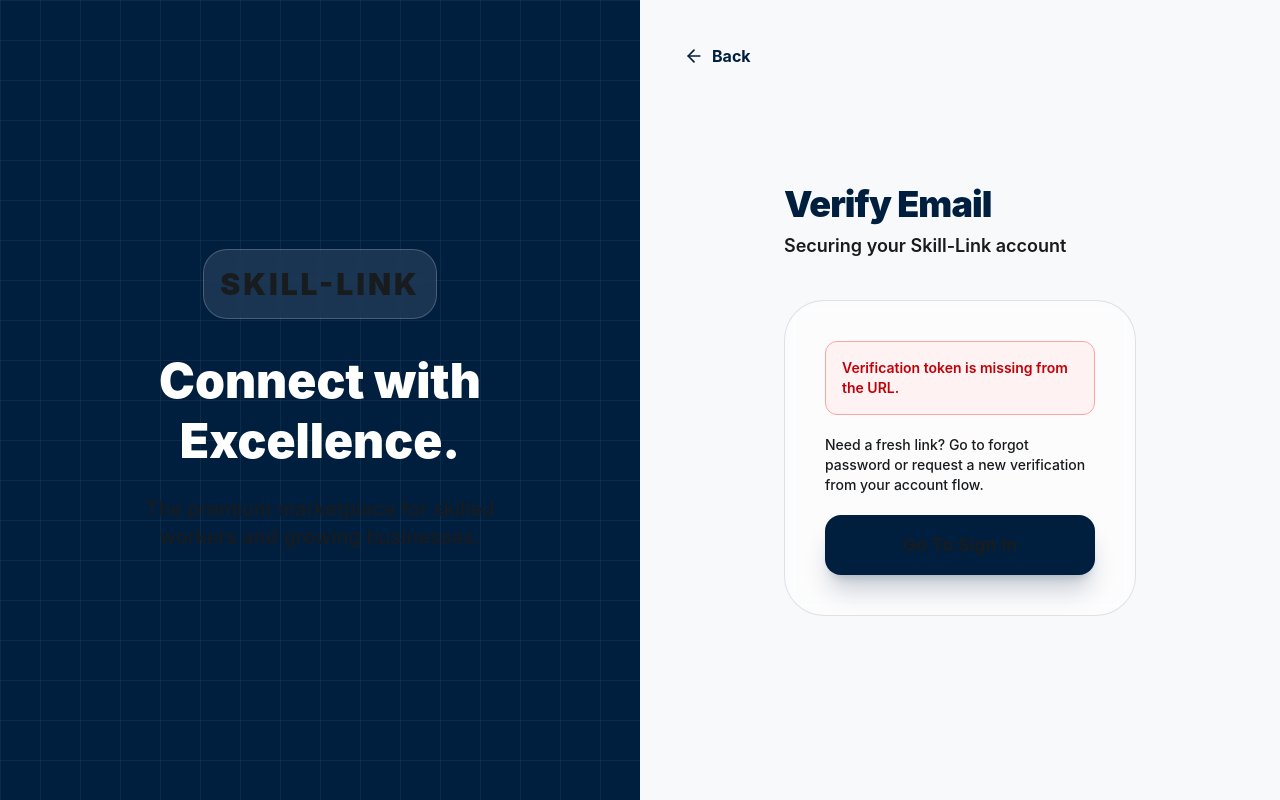
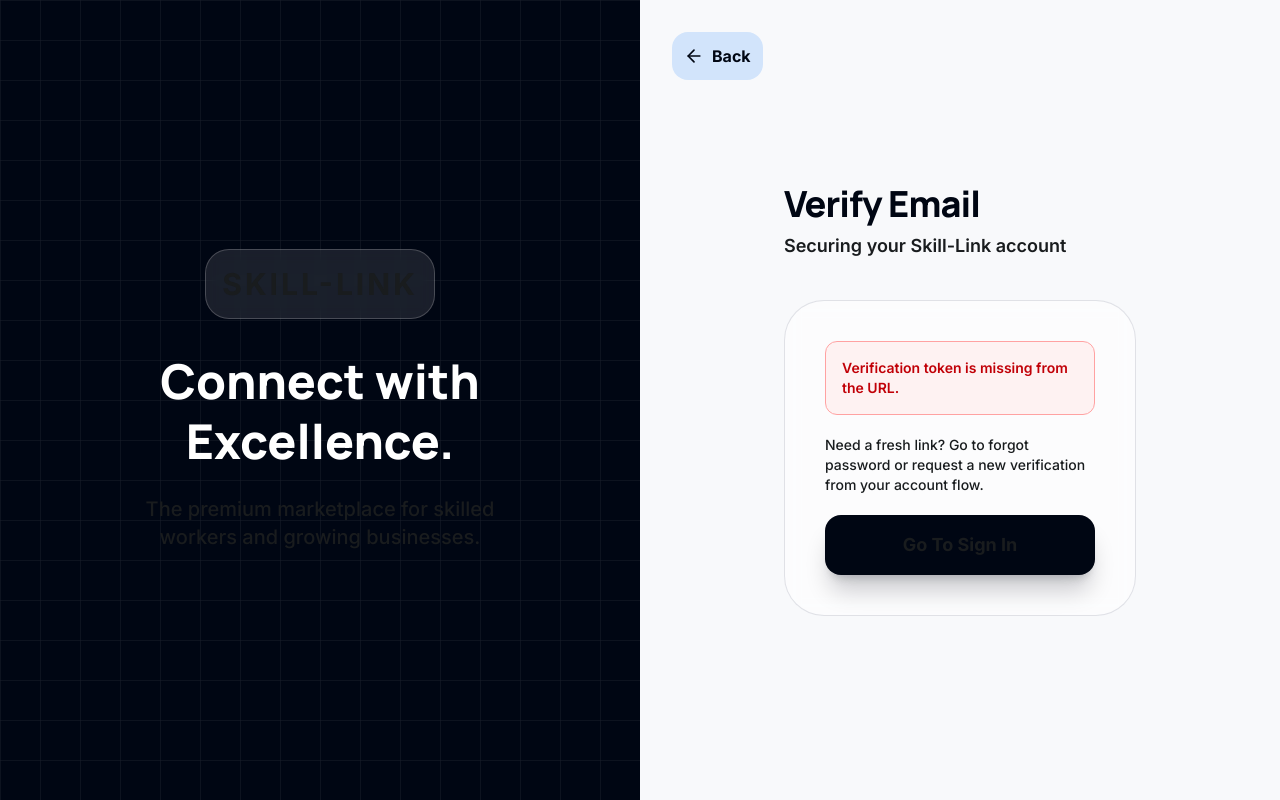
Before and after one commit to Shankar-0707/Skill-Link, a React (Vite) app in the folder Frontend/: page /verify-email in a window 1280 px wide. Built offline with nearby package versions, Linux system fonts and the light colour scheme; no server answers.

Commit message:
Theme changed according to current version

```diff
--- a/Frontend/src/index.css
+++ b/Frontend/src/index.css
@@ -19,15 +19,57 @@
   --color-muted: var(--muted);
   --color-muted-foreground: var(--muted-foreground);
 
-  --color-accent: var(--secondary);
-  --color-accent-foreground: var(--secondary-foreground);
+  --color-accent: var(--accent);
+  --color-accent-foreground: var(--accent-foreground);
+
+  --color-tertiary: var(--tertiary);
+  --color-tertiary-foreground: var(--tertiary-foreground);
 
   --color-success: var(--success);
   --color-warning: var(--warning);
 
+  /* Surface color tokens from Stitch Design System */
+  --color-surface: var(--surface);
+  --color-surface-bright: var(--surface-bright);
+  --color-surface-dim: var(--surface-dim);
+  --color-surface-variant: var(--surface-variant);
+  --color-surface-container: var(--surface-container);
+  --color-surface-container-low: var(--surface-container-low);
+  --color-surface-container-lowest: var(--surface-container-lowest);
+  --color-surface-container-high: var(--surface-container-high);
+  --color-surface-container-highest: var(--surface-container-highest);
+
+  --color-outline: var(--outline);
+  --color-outline-variant: var(--outline-variant);
+
+  --color-inverse-primary: var(--inverse-primary);
+  --color-inverse-surface: var(--inverse-surface);
+  --color-inverse-on-surface: var(--inverse-on-surface);
+
+  --color-primary-container: var(--primary-container);
+  --color-primary-fixed: var(--primary-fixed);
+  --color-primary-fixed-dim: var(--primary-fixed-dim);
+
+  --color-secondary-container: var(--secondary-container);
+  --color-secondary-fixed: var(--secondary-fixed);
+  --color-secondary-fixed-dim: var(--secondary-fixed-dim);
+
+  --color-tertiary-container: var(--tertiary-container);
+  --color-tertiary-fixed: var(--tertiary-fixed);
+  --color-tertiary-fixed-dim: var(--tertiary-fixed-dim);
+
+  --color-error: var(--error);
+  --color-error-container: var(--error-container);
+  --color-on-error: var(--on-error);
+  --color-on-error-container: var(--on-error-container);
+
   --radius-lg: var(--radius);
   --radius-md: calc(var(--radius) - 2px);
   --radius-sm: calc(var(--radius) - 4px);
+
+  --font-headline: "Manrope", sans-serif;
+  --font-body: "Inter", sans-serif;
+  --font-label: "Inter", sans-serif;
 
   --animate-accordion-down: accordion-down 0.2s ease-out;
   --animate-accordion-up: accordion-up 0.2s ease-out;
@@ -44,58 +86,170 @@
 
 @layer base {
   :root {
+    /* ============================
+       SKILL-LINK STITCH THEME
+       Creative North Star: "The Curated Authority"
+       Color Mode: LIGHT | Roundness: ROUND_FOUR
+    ============================ */
+
     /* Background & Main Surface */
     --background: #f8f9fb;
     --foreground: #191c1e;
 
-    /* Primary Color (Nocturnal Navy) */
-    --primary: #001f3f;
+    /* Primary Color — Nocturnal Navy */
+    --primary: #000613;
     --primary-foreground: #ffffff;
+    --primary-container: #001f3f;
+    --primary-fixed: #d4e3ff;
+    --primary-fixed-dim: #afc8f0;
+    --on-primary-container: #6f88ad;
+    --on-primary-fixed: #001c3a;
+    --on-primary-fixed-variant: #2f486a;
 
-    /* Secondary Surface (Inputs, Card backgrounds) - Surface Container Low */
+    /* Secondary Color — Muted Slate Blue */
     --secondary: #f2f4f6;
     --secondary-foreground: #191c1e;
+    --secondary-container: #d2e4fb;
+    --secondary-fixed: #d2e4fb;
+    --secondary-fixed-dim: #b7c8de;
+    --on-secondary: #ffffff;
+    --on-secondary-container: #556679;
+    --on-secondary-fixed: #0b1d2d;
+    --on-secondary-fixed-variant: #38485a;
 
-    /* Muted Text and Backgrounds - Surface Container */
+    /* Tertiary Color — Deep Terracotta */
+    --tertiary: #110200;
+    --tertiary-foreground: #ffffff;
+    --tertiary-container: #391303;
+    --tertiary-fixed: #ffdbce;
+    --tertiary-fixed-dim: #fdb69a;
+    --on-tertiary: #ffffff;
+    --on-tertiary-container: #b5785f;
+    --on-tertiary-fixed: #351002;
+    --on-tertiary-fixed-variant: #6b3a25;
+
+    /* Muted — Surface Container */
     --muted: #eceef0;
     --muted-foreground: #43474e;
 
-    /* Success, Alert, Error */
+    /* Accent — Same as Secondary Container */
+    --accent: #d2e4fb;
+    --accent-foreground: #4f6073;
+
+    /* Destructive / Error */
+    --destructive: #ba1a1a;
+    --destructive-foreground: #ffffff;
+    --error: #ba1a1a;
+    --error-container: #ffdad6;
+    --on-error: #ffffff;
+    --on-error-container: #93000a;
+
+    /* Semantic Status Colors */
     --success: #16a34a;
     --warning: #eab308;
-    --tertiary: #110200;
-    --tertiary-foreground: #ffffff;
-    --destructive: #ba1a1a;
-    --destructive-foreground: #ffffff;
 
-    /* UI Details - Outline Variant for Borders */
+    /* Surface Hierarchy (Tonal Layers) */
+    --surface: #f8f9fb;
+    --surface-bright: #f8f9fb;
+    --surface-dim: #d8dadc;
+    --surface-variant: #e0e3e5;
+    --surface-container: #eceef0;
+    --surface-container-low: #f2f4f6;
+    --surface-container-lowest: #ffffff;
+    --surface-container-high: #e6e8ea;
+    --surface-container-highest: #e0e3e5;
+
+    /* Outline / Borders */
     --border: #c4c6cf;
     --input: #c4c6cf;
     --ring: #001f3f;
+    --outline: #74777f;
+    --outline-variant: #c4c6cf;
 
-    /* Modern Rounded Corners - ROUND_FOUR / 6px */
+    /* Inverse Tokens */
+    --inverse-primary: #afc8f0;
+    --inverse-surface: #2d3133;
+    --inverse-on-surface: #eff1f3;
+
+    /* Surface Tint */
+    --surface-tint: #476083;
+
+    /* On-Surface Tokens */
+    --on-background: #191c1e;
+    --on-surface: #191c1e;
+    --on-surface-variant: #43474e;
+
+    /* Radius — ROUND_FOUR = 4px base */
     --radius: 0.375rem;
   }
 
-  /* Dark Mode - Inferred from Material 3 Inverse tokens */
+  /* ============================
+     DARK MODE
+     Inferred from Material 3 Inverse tokens
+  ============================ */
   .dark {
     --background: #191c1e;
     --foreground: #f8f9fb;
+
     --primary: #afc8f0;
-    --primary-foreground: #001f3f;
+    --primary-foreground: #001c3a;
+    --primary-container: #2f486a;
+    --primary-fixed: #d4e3ff;
+    --primary-fixed-dim: #afc8f0;
+
     --secondary: #2d3133;
     --secondary-foreground: #eff1f3;
-    --tertiary: #ffdbce;
-    --tertiary-foreground: #391303;
+    --secondary-container: #38485a;
+    --secondary-fixed: #d2e4fb;
+    --secondary-fixed-dim: #b7c8de;
+
+    --tertiary: #fdb69a;
+    --tertiary-foreground: #351002;
+    --tertiary-container: #6b3a25;
+    --tertiary-fixed: #ffdbce;
+    --tertiary-fixed-dim: #fdb69a;
+
     --muted: #43474e;
     --muted-foreground: #c4c6cf;
+
+    --accent: #38485a;
+    --accent-foreground: #d2e4fb;
+
+    --destructive: #ff6e6e;
+    --destructive-foreground: #ffffff;
+    --error: #ff6e6e;
+    --error-container: #93000a;
+    --on-error: #ffffff;
+    --on-error-container: #ffdad6;
+
+    --surface: #191c1e;
+    --surface-bright: #2d3133;
+    --surface-dim: #111315;
+    --surface-variant: #43474e;
+    --surface-container: #21252a;
+    --surface-container-low: #1c1f23;
+    --surface-container-lowest: #111315;
+    --surface-container-high: #2d3133;
+    --surface-container-highest: #383c40;
+
     --border: #43474e;
     --input: #43474e;
     --ring: #afc8f0;
+    --outline: #8d9199;
+    --outline-variant: #43474e;
+
+    --inverse-primary: #001f3f;
+    --inverse-surface: #f8f9fb;
+    --inverse-on-surface: #191c1e;
   }
 
   body {
     @apply bg-background text-foreground antialiased;
+    font-family: "Inter", sans-serif;
     font-feature-settings: "rlig" 1, "calt" 1;
   }
+
+  h1, h2, h3, h4, h5, h6 {
+    font-family: "Manrope", sans-serif;
+  }
 }
--- a/Frontend/src/services/api/api.ts
+++ b/Frontend/src/services/api/api.ts
@@ -23,9 +23,8 @@ export const api = axios.create({
   baseURL: API_URL,
   headers: {
     'Content-Type': 'application/json',
-    "x-mock-role": "ORGANISATION",
-    "x-mock-user-id": "4353ab12-74bd-461c-9198-4905a6d2f661"
   },
+  withCredentials: true
 });
 
 type RetriableRequestConfig = Parameters<typeof api.request>[0] & {
--- a/Frontend/tailwind.config.ts
+++ b/Frontend/tailwind.config.ts
@@ -20,52 +20,114 @@ const config: Config = {
     },
     extend: {
       colors: {
+        // ── Core Semantic Tokens ──────────────────────────────
         border: "var(--border)",
         input: "var(--input)",
         ring: "var(--ring)",
         background: "var(--background)",
         foreground: "var(--foreground)",
+
+        // ── Primary — Nocturnal Navy (#000613 / #001F3F) ──────
         primary: {
           DEFAULT: "var(--primary)",
           foreground: "var(--primary-foreground)",
+          container: "var(--primary-container)",
+          fixed: "var(--primary-fixed)",
+          "fixed-dim": "var(--primary-fixed-dim)",
         },
+
+        // ── Secondary — Muted Slate Blue ──────────────────────
         secondary: {
           DEFAULT: "var(--secondary)",
           foreground: "var(--secondary-foreground)",
+          container: "var(--secondary-container)",
+          fixed: "var(--secondary-fixed)",
+          "fixed-dim": "var(--secondary-fixed-dim)",
         },
+
+        // ── Tertiary — Deep Terracotta ────────────────────────
+        tertiary: {
+          DEFAULT: "var(--tertiary)",
+          foreground: "var(--tertiary-foreground)",
+          container: "var(--tertiary-container)",
+          fixed: "var(--tertiary-fixed)",
+          "fixed-dim": "var(--tertiary-fixed-dim)",
+        },
+
+        // ── Destructive / Error ───────────────────────────────
         destructive: {
           DEFAULT: "var(--destructive)",
           foreground: "var(--destructive-foreground)",
         },
+        error: {
+          DEFAULT: "var(--error)",
+          container: "var(--error-container)",
+        },
+
+        // ── Muted ─────────────────────────────────────────────
         muted: {
           DEFAULT: "var(--muted)",
           foreground: "var(--muted-foreground)",
         },
+
+        // ── Accent ────────────────────────────────────────────
         accent: {
-          DEFAULT: "var(--secondary)",
-          foreground: "var(--secondary-foreground)",
+          DEFAULT: "var(--accent)",
+          foreground: "var(--accent-foreground)",
         },
+
+        // ── Semantic Status ───────────────────────────────────
         success: {
           DEFAULT: "var(--success)",
         },
         warning: {
           DEFAULT: "var(--warning)",
         },
-        tertiary: {
-          DEFAULT: "var(--tertiary)",
-          foreground: "var(--tertiary-foreground)",
+
+        // ── Surface Hierarchy (Tonal Layers) ──────────────────
+        surface: {
+          DEFAULT: "var(--surface)",
+          bright: "var(--surface-bright)",
+          dim: "var(--surface-dim)",
+          variant: "var(--surface-variant)",
+          tint: "var(--surface-tint)",
+          container: "var(--surface-container)",
+          "container-low": "var(--surface-container-low)",
+          "container-lowest": "var(--surface-container-lowest)",
+          "container-high": "var(--surface-container-high)",
+          "container-highest": "var(--surface-container-highest)",
+        },
+
+        // ── Outline ───────────────────────────────────────────
+        outline: {
+          DEFAULT: "var(--outline)",
+          variant: "var(--outline-variant)",
+        },
+
+        // ── Inverse ───────────────────────────────────────────
+        inverse: {
+          primary: "var(--inverse-primary)",
+          surface: "var(--inverse-surface)",
+          "on-surface": "var(--inverse-on-surface)",
         },
       },
+
+      // ── Typography ─────────────────────────────────────────
       fontFamily: {
         headline: ["Manrope", "sans-serif"],
         body: ["Inter", "sans-serif"],
         label: ["Inter", "sans-serif"],
+        sans: ["Inter", "sans-serif"],
       },
+
+      // ── Border Radius — ROUND_FOUR (base: 6px / 0.375rem) ──
       borderRadius: {
         lg: "var(--radius)",
         md: "calc(var(--radius) - 2px)",
         sm: "calc(var(--radius) - 4px)",
       },
+
+      // ── Keyframes ─────────────────────────────────────────
       keyframes: {
         "accordion-down": {
           from: { height: "0" },
```
